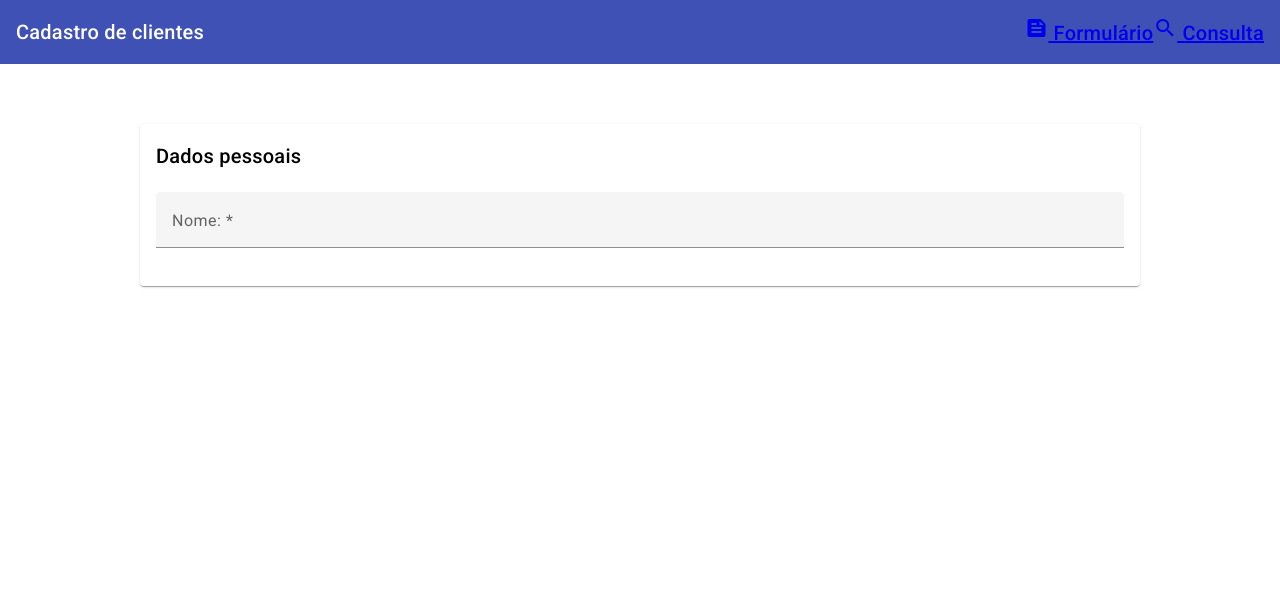
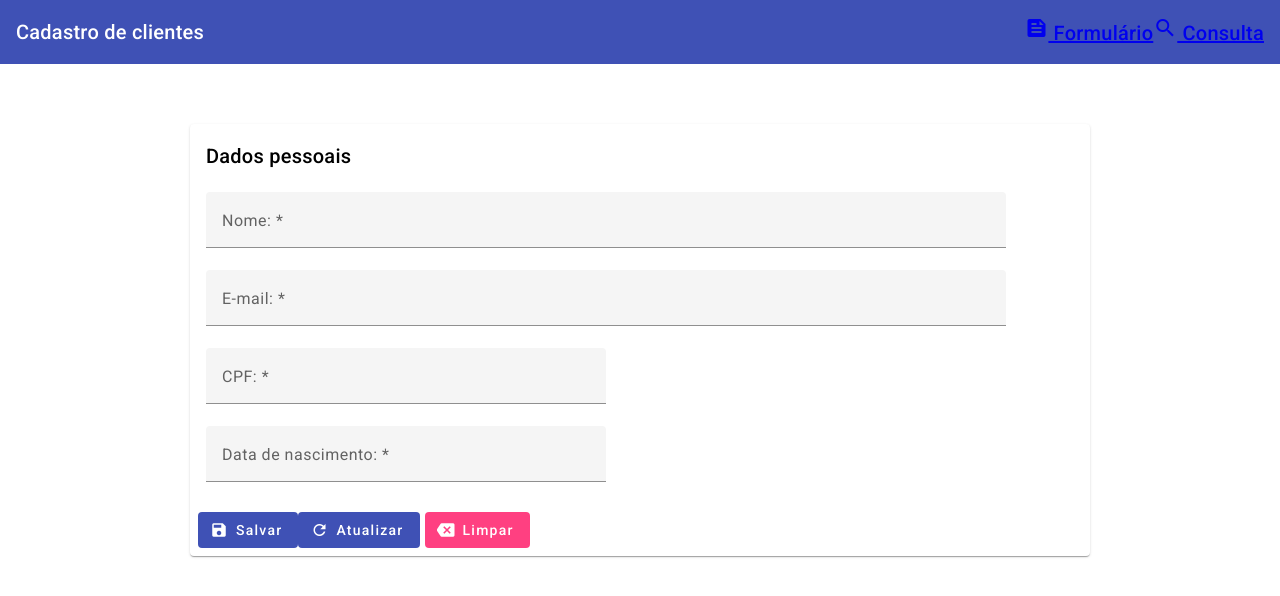
Before and after one commit to dougSys404/crua-angular-material, an Angular app: page /cadastro in a window 1280 px wide. Shown: the top 596 px of the page. Built offline with nearby package versions, Linux system fonts and the light colour scheme.

Commit message:
Implementing cadastro form

```diff
--- a/src/app/cadastro/cadastro.component.html
+++ b/src/app/cadastro/cadastro.component.html
@@ -1,5 +1,5 @@
 <div fxLayout="row" fxLayoutAlign="center">
-    <div fxLayout="column" fxFlex="1000px">
+    <div fxLayout="column" fxFlex="900px">
         <form action="" class="mt-60" #clientesFrm="ngForm">
             <mat-card>
                 <mat-card-header>
@@ -7,12 +7,60 @@
                 </mat-card-header>
                 <mat-card-content class="mt-20">
                     <div flxLayout="row" fxLayoutAlign="start" fxLayoutGap="16px">
-                        <mat-form-field class="full-width">
-                            <mat-label>Nome: *</mat-label>
-                            <input type="text" placeholder="Ex: José da silva" matInput/>
-                        </mat-form-field>
+                        <div fxLayout="column" fxFlex="800px">
+                            <mat-form-field class="full-width">
+                                <mat-label>Nome: *</mat-label>
+                                <input type="text" placeholder="Ex: José da silva" matInput/>
+                            </mat-form-field>
+                        </div>
                     </div>
+
+                    <div flxLayout="row" fxLayoutAlign="start" fxLayoutGap="16px">
+                        <div fxLayout="column" fxFlex="800px">
+                            <mat-form-field class="full-width">
+                                <mat-label>E-mail: *</mat-label>
+                                <input type="email" placeholder="Digite seu e-mail" matInput/>
+                            </mat-form-field>
+                        </div>
+                    </div>
+
+                    <div flxLayout="row" fxLayoutAlign="start" fxLayoutGap="16px">
+                        <div fxLayout="column" fxFlex="400px">
+                            <mat-form-field class="full-width">
+                                <mat-label>CPF: *</mat-label>
+                                <input type="text" placeholder="Digite seu CPF" matInput/>
+                            </mat-form-field>
+                        </div>
+                    </div>
+
+                    <div flxLayout="row" fxLayoutAlign="start" fxLayoutGap="16px">
+                        <div fxLayout="column" fxFlex="400px">
+                            <mat-form-field class="full-width">
+                                <mat-label>Data de nascimento: *</mat-label>
+                                <input type="text" placeholder="Digite sua data de nascimento" matInput/>
+                            </mat-form-field>
+                        </div>
+                    </div>
+
                 </mat-card-content>
+                <mat-card-actions>
+
+                    <button mat-flat-button color="primary">
+                        <mat-icon fontIcon="save"></mat-icon>
+                        Salvar
+                    </button>
+
+                    <button mat-flat-button color="primary">
+                        <mat-icon fontIcon="refresh"></mat-icon>
+                        Atualizar
+                    </button>
+
+                    <button mat-flat-button color="accent" class="ml-5">
+                        <mat-icon fontIcon="backspace"></mat-icon>
+                        Limpar
+                    </button>
+
+                </mat-card-actions>
             </mat-card>
         </form>
     </div>
--- a/src/app/cadastro/cadastro.component.ts
+++ b/src/app/cadastro/cadastro.component.ts
@@ -4,11 +4,19 @@
 import { FormsModule } from '@angular/forms'
 import { MatFormFieldModule } from '@angular/material/form-field'
 import { MatInputModule } from '@angular/material/input'
+import { MatIconModule } from '@angular/material/icon'
+import { MatButtonModule } from '@angular/material/button'
 
 @Component({
   selector: 'app-cadastro',
-  imports: [FlexLayoutModule, MatCardModule,
-    FormsModule, MatFormFieldModule, MatInputModule],
+  imports: [FlexLayoutModule,
+    MatCardModule,
+    FormsModule,
+    MatFormFieldModule,
+    MatInputModule,
+    MatIconModule,
+    MatButtonModule
+  ],
   templateUrl: './cadastro.component.html',
   styleUrl: './cadastro.component.scss'
 })
```
